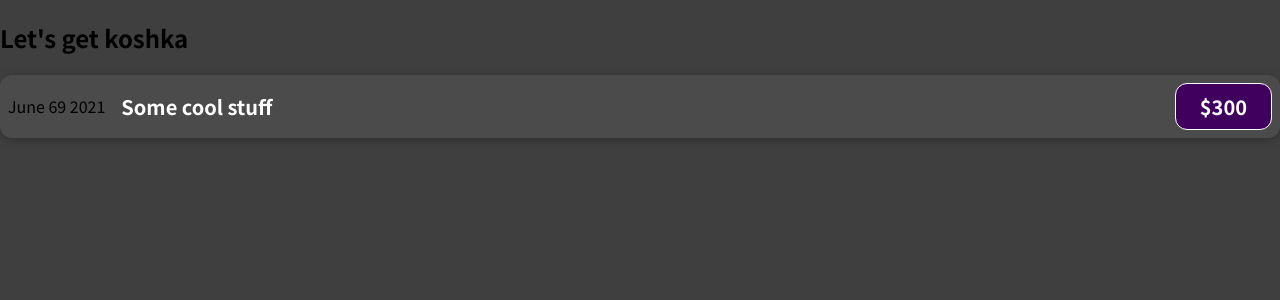
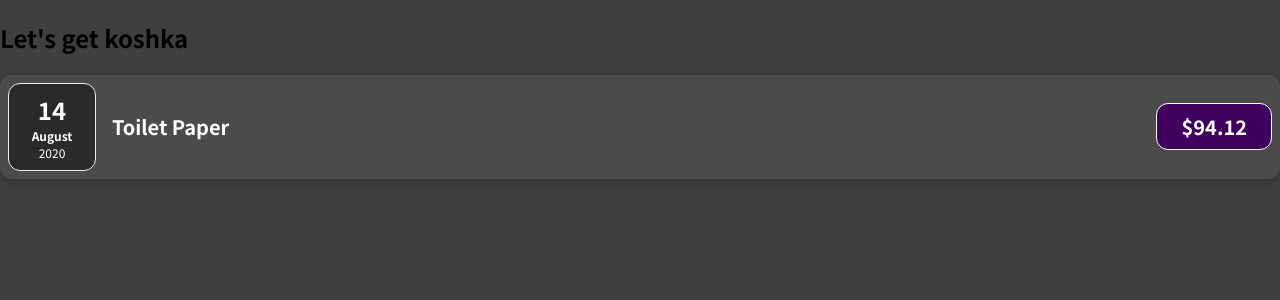
Before and after one commit to iwannabekoshka/udemy-react, a JavaScript app in the folder 01/: page / in a window 1280 px wide. Shown: the top 300 px of the page. Built offline with nearby package versions, Linux system fonts and the light colour scheme.

Commit message:
01. компоненты, пропсы, стили

```diff
--- a/01/src/App.js
+++ b/01/src/App.js
@@ -1,12 +1,42 @@
 import ExpenseItem from "./components/ExpenseItem";
 
 function App() {
-  return (
-    <div>
-      <h2>Let's get koshka</h2>
-        <ExpenseItem></ExpenseItem>
-    </div>
-  );
+    const expenses = [
+        {
+            id: 'e1',
+            title: 'Toilet Paper',
+            amount: 94.12,
+            date: new Date(2020, 7, 14),
+        },
+        {
+            id: 'e2',
+            title: 'New TV',
+            amount: 799.49,
+            date: new Date(2021, 2, 12)},
+        {
+            id: 'e3',
+            title: 'Car Insurance',
+            amount: 294.67,
+            date: new Date(2021, 2, 28),
+        },
+        {
+            id: 'e4',
+            title: 'New Desk (Wooden)',
+            amount: 450,
+            date: new Date(2021, 5, 12),
+        },
+    ];
+
+    return (
+        <div>
+            <h2>Let's get koshka</h2>
+            <ExpenseItem
+                title={expenses[0].title}
+                amount={expenses[0].amount}
+                date={expenses[0].date}
+            />
+        </div>
+    );
 }
 
 export default App;
--- /dev/null
+++ b/01/src/components/ExpenseDate.css
@@ -0,0 +1,26 @@
+.expense-date {
+    display: flex;
+    flex-direction: column;
+    width: 5.5rem;
+    height: 5.5rem;
+    border: 1px solid #ececec;
+    background-color: #2a2a2a;
+    color: white;
+    border-radius: 12px;
+    align-items: center;
+    justify-content: center;
+}
+
+.expense-date__month {
+    font-size: 0.75rem;
+    font-weight: bold;
+}
+
+.expense-date__year {
+    font-size: 0.75rem;
+}
+
+.expense-date__day {
+    font-size: 1.5rem;
+    font-weight: bold;
+}
--- /dev/null
+++ b/01/src/components/ExpenseDate.js
@@ -0,0 +1,17 @@
+import './ExpenseDate.css';
+
+function ExpenseDate(props) {
+    const day = props.date.toLocaleString('en-US', { day: '2-digit' });
+    const month = props.date.toLocaleString('en-US', { month: 'long' });
+    const year = props.date.getFullYear();
+
+    return (
+        <div className="expense-date">
+            <div className="expense-date__day">{day}</div>
+            <div className="expense-date__month">{month}</div>
+            <div className="expense-date__year">{year}</div>
+        </div>
+    );
+}
+
+export default ExpenseDate;
--- a/01/src/components/ExpenseItem.js
+++ b/01/src/components/ExpenseItem.js
@@ -1,12 +1,13 @@
 import './ExpenseItem.css';
+import ExpenseDate from "./ExpenseDate";
 
-function ExpenseItem() {
+function ExpenseItem(props) {
     return (
         <div className="expense-item">
-            <div>June 69 2021</div>
+            <ExpenseDate date={props.date}/>
             <div className="expense-item__description">
-                <h2>Some cool stuff</h2>
-                <div className="expense-item__price">$300</div>
+                <h2>{props.title}</h2>
+                <div className="expense-item__price">${props.amount}</div>
             </div>
         </div>
     );
--- a/01/src/index.js
+++ b/01/src/index.js
@@ -1,4 +1,4 @@
- import ReactDOM from 'react-dom';
+import ReactDOM from 'react-dom';
 
 import './index.css';
 import App from './App';
```
